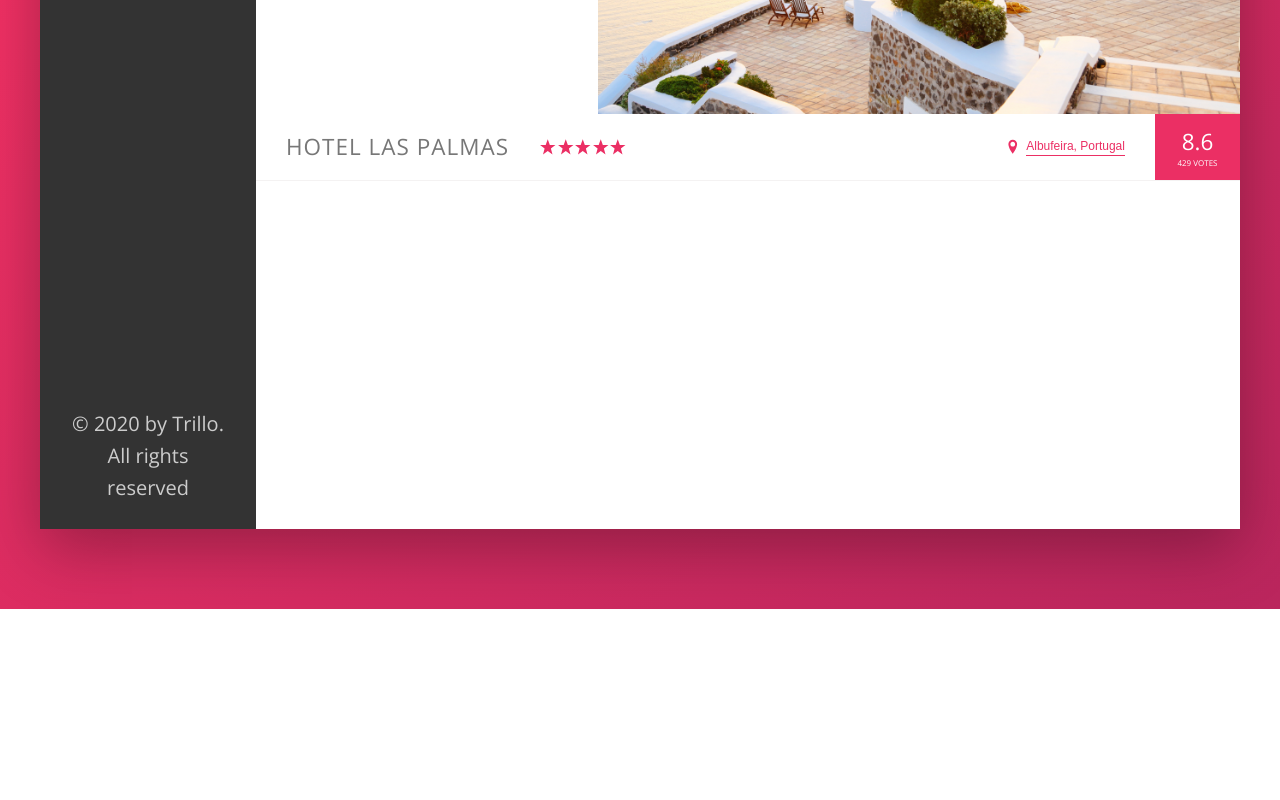
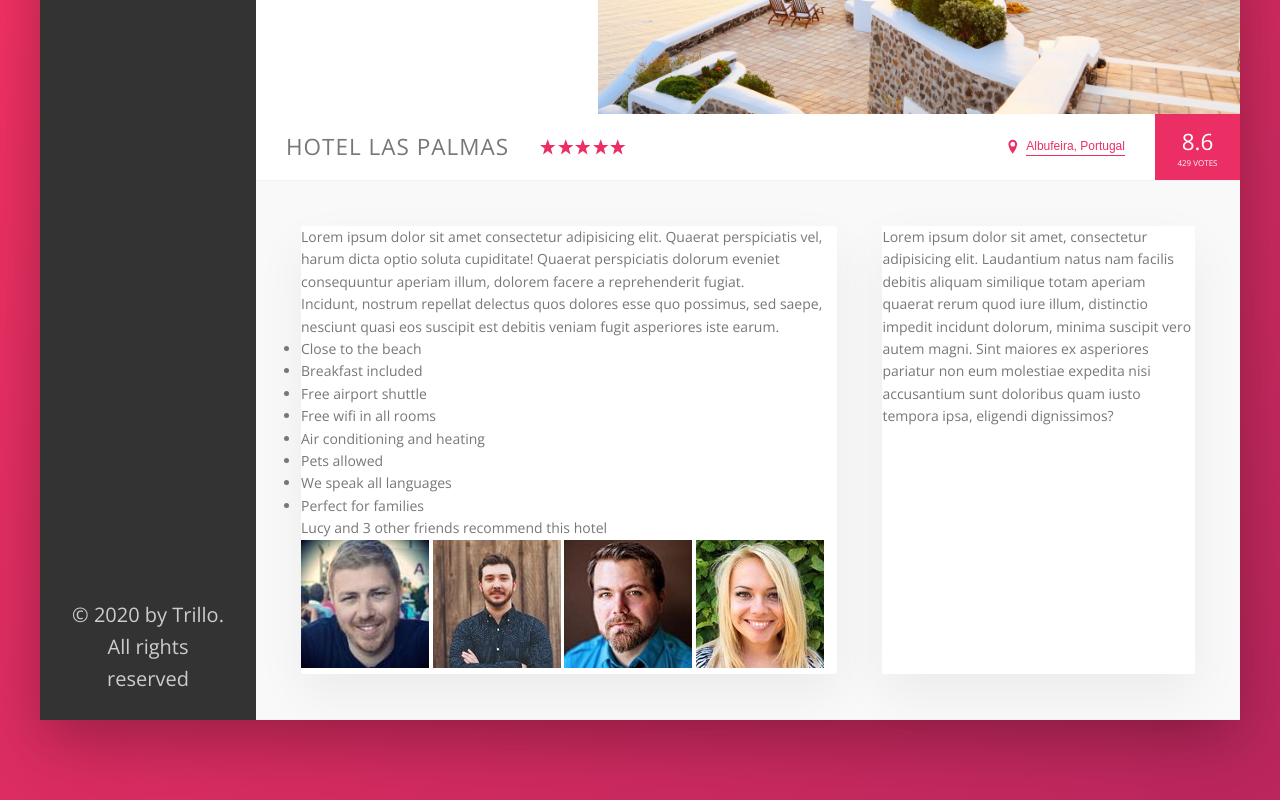
Before and after one commit to KelvinMitaki/FlexBox, a website: page index.html in a window 1280 px wide. Shown: the part 421-1221 px from the top of the page. Before the commit the page ends 1030 px from the top, so only its background shows below. Drawn offline with nearby package versions, Linux system fonts and the light colour scheme.

Commit message:
added basic details layout

```diff
--- a/index.html
+++ b/index.html
@@ -146,6 +146,66 @@
               <div class="overview__rating-count">429 votes</div>
             </div>
           </div>
+          <div class="details">
+            <div class="description">
+              <p class="paragraph">
+                Lorem ipsum dolor sit amet consectetur adipisicing elit. Quaerat
+                perspiciatis vel, harum dicta optio soluta cupiditate! Quaerat
+                perspiciatis dolorum eveniet consequuntur aperiam illum, dolorem
+                facere a reprehenderit fugiat.
+              </p>
+              <p class="paragraph">
+                Incidunt, nostrum repellat delectus quos dolores esse quo
+                possimus, sed saepe, nesciunt quasi eos suscipit est debitis
+                veniam fugit asperiores iste earum.
+              </p>
+              <ul class="list">
+                <li class="list__item">Close to the beach</li>
+                <li class="list__item">Breakfast included</li>
+                <li class="list__item">Free airport shuttle</li>
+                <li class="list__item">Free wifi in all rooms</li>
+                <li class="list__item">Air conditioning and heating</li>
+                <li class="list__item">Pets allowed</li>
+                <li class="list__item">We speak all languages</li>
+                <li class="list__item">Perfect for families</li>
+              </ul>
+              <div class="recommend">
+                <p class="recommend__count">
+                  Lucy and 3 other friends recommend this hotel
+                </p>
+                <div class="recommend__friends">
+                  <img
+                    src="/img/user-3.jpg"
+                    alt="Friend 1"
+                    class="recommend__photo"
+                  />
+                  <img
+                    src="/img/user-4.jpg"
+                    alt="Friend 2"
+                    class="recommend__photo"
+                  />
+                  <img
+                    src="/img/user-5.jpg"
+                    alt="Friend 3"
+                    class="recommend__photo"
+                  />
+                  <img
+                    src="/img/user-6.jpg"
+                    alt="Friend 4"
+                    class="recommend__photo"
+                  />
+                </div>
+              </div>
+            </div>
+            <div class="user-reviews">
+              Lorem ipsum dolor sit amet, consectetur adipisicing elit.
+              Laudantium natus nam facilis debitis aliquam similique totam
+              aperiam quaerat rerum quod iure illum, distinctio impedit incidunt
+              dolorum, minima suscipit vero autem magni. Sint maiores ex
+              asperiores pariatur non eum molestiae expedita nisi accusantium
+              sunt doloribus quam iusto tempora ipsa, eligendi dignissimos?
+            </div>
+          </div>
         </main>
       </div>
     </div>
--- a/sass/_layout.scss
+++ b/sass/_layout.scss
@@ -30,6 +30,26 @@
 
 .hotel-view {
   background-color: #fff;
-  height: 80rem;
   flex: 1;
 }
+.details {
+  display: flex;
+  padding: 4.5rem;
+  background-color: var(--color-grey-light-1);
+  border-bottom: 1px solid var(--color-grey-light-2);
+  font-size: 1.4rem;
+}
+
+.description {
+  flex: 0 0 60%;
+  margin-right: 4.5rem;
+  background-color: #fff;
+  box-shadow: 0 2rem 5rem rgba($color: #000000, $alpha: 0.06);
+  border-radius: 3px;
+}
+
+.user-reviews {
+  flex: 1;
+  background-color: #fff;
+  box-shadow: 0 2rem 5rem rgba($color: #000000, $alpha: 0.06);
+}
```
Also changed, not shown: css/style.css.
